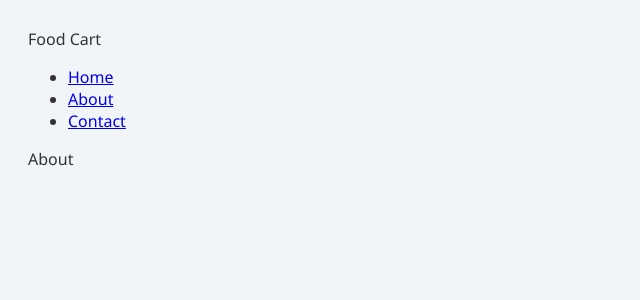
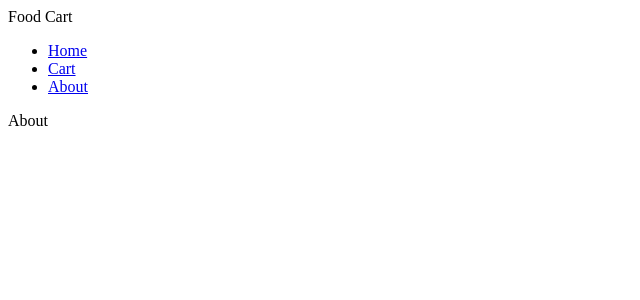
Before and after one commit to Rajkumar322005/React-Practise, a React (Vite) app: page /About in a window 1280 px wide. Shown: the top 300 px of the page, without its empty margins (0-640 px from the left). Built offline with nearby package versions, Linux system fonts and the light colour scheme.

Commit message:
Set up Completed

```diff
--- a/src/App.jsx
+++ b/src/App.jsx
@@ -1,17 +1,17 @@
 import React from "react";
-import Prop from "./components/Props/prop.jsx";
-import UserCart from "./components/Usercarts/UserCart.jsx";
-import QRCodeGenerator from "./components/QRcode-Project/Qrcode.jsx";
-import Cart from "./components/Usestate/CartPractise/Cart.jsx";
-import RegisterForm from "./components/Usestate/RegisterForm/RegisterForm.jsx";
-import Advice from "./components/Usestate/AdviceApp/Advice.jsx";
+// import Prop from "./components/Props/prop.jsx";
+// import UserCart from "./components/Usercarts/UserCart.jsx";
+// import QRCodeGenerator from "./components/QRcode-Project/Qrcode.jsx";
+// import Cart from "./components/Usestate/CartPractise/Cart.jsx";
+// import RegisterForm from "./components/Usestate/RegisterForm/RegisterForm.jsx";
+// import Advice from "./components/Usestate/AdviceApp/Advice.jsx";
 // import Temp from "./components/UseEffect/baseTemp.jsx";
 // import Grandparent from "./components/UseContext/Grandparent.jsx";
 // import Quiz from "./components/Quiz_app/quiz.jsx";
-import Home from "./components/Routing/Home.jsx";
-import About from "./components/Routing/About.jsx";
-import Contact from "./components/Routing/contact.jsx";
-import Header from "./components/Routing/Header.jsx";
+import Home from "./components/Foodcart/Home.jsx";
+import About from "./components/Foodcart/About.jsx";
+import Cart from "./components/Foodcart/Cart.jsx";
+import Header from "./components/Foodcart/header.jsx";
 import { BrowserRouter, Route, Routes } from "react-router-dom";
 
 const App = () => {
@@ -30,8 +30,8 @@ const App = () => {
         <Header />
         <Routes>
           <Route path="/" element={<Home />} />
-          <Route path="/about" element={<About />} />
-          <Route path="/contact" element={<Contact />} />
+          <Route path="/Cart" element={<Cart />} />
+          <Route path="/About" element={<About />} />
         </Routes>
       </BrowserRouter>
     </div>
--- /dev/null
+++ b/src/components/Foodcart/About.jsx
@@ -0,0 +1,9 @@
+import React from 'react'
+
+const About = () => {
+  return (
+    <div>About</div>
+  )
+}
+
+export default About
--- /dev/null
+++ b/src/components/Foodcart/Cart.jsx
@@ -0,0 +1,9 @@
+import React from 'react'
+
+const Cart = () => {
+  return (
+    <div>Cart</div>
+  )
+}
+
+export default Cart
--- /dev/null
+++ b/src/components/Foodcart/Home.jsx
@@ -0,0 +1,9 @@
+import React from 'react'
+
+const Home = () => {
+  return (
+    <div>Home</div>
+  )
+}
+
+export default Home
--- /dev/null
+++ b/src/components/Foodcart/header.jsx
@@ -0,0 +1,27 @@
+import React from "react";
+import { Link } from "react-router-dom";
+import "./Header.css";
+ // Assuming you have a CSS file for styling
+
+const Header = () => {
+  return (
+    <div className = "header">
+      <div className="logo">Food Cart</div>
+      <ul>
+        <li>
+          <Link to="/">Home</Link>
+        </li>
+        <li>
+          <Link to="/Cart">Cart</Link>
+        </li>
+        <li>
+          <Link to="/About">About</Link>
+        </li>
+
+
+      </ul>
+    </div>
+  );
+};
+
+export default Header;
```
Also changed, not shown: src/components/Foodcart/header/header.jsx (deleted, +0 -11 lines), src/components/Foodcart/Header.css (added).
